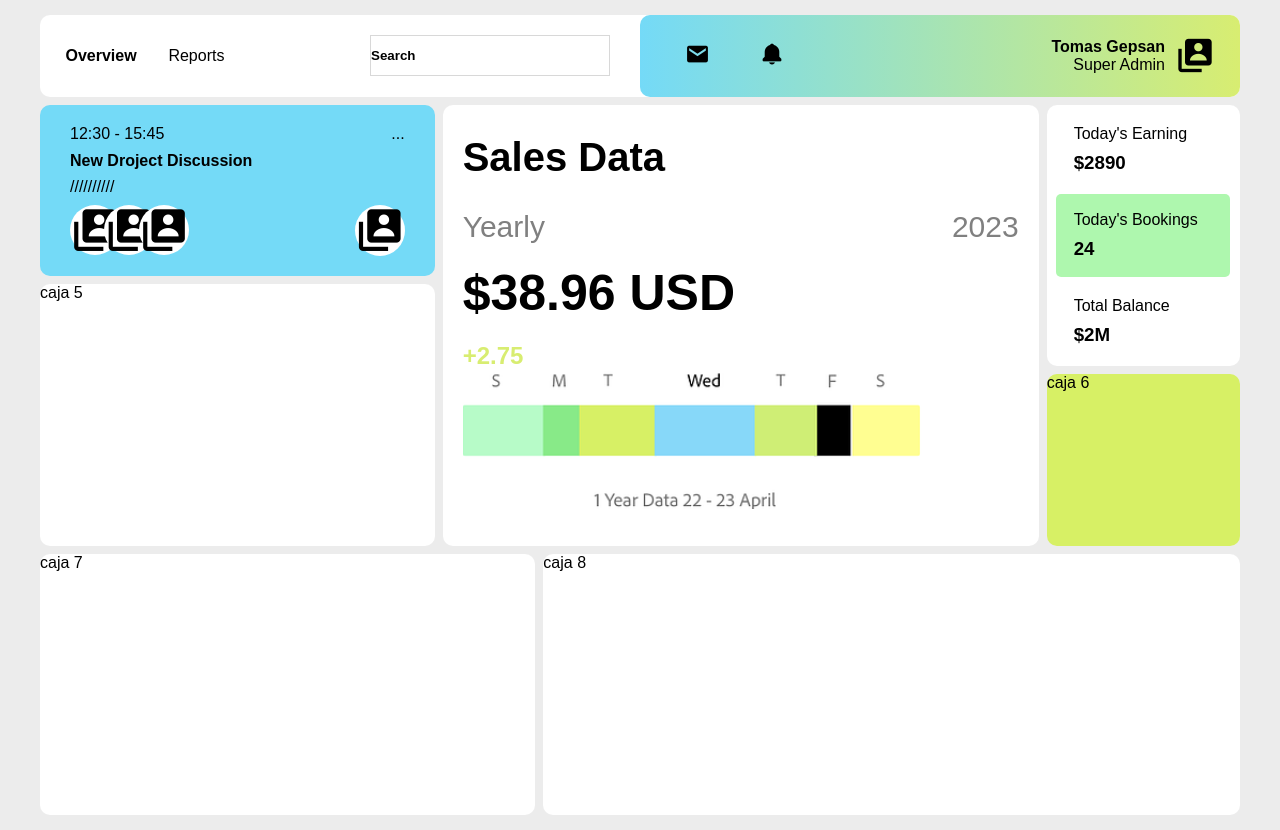
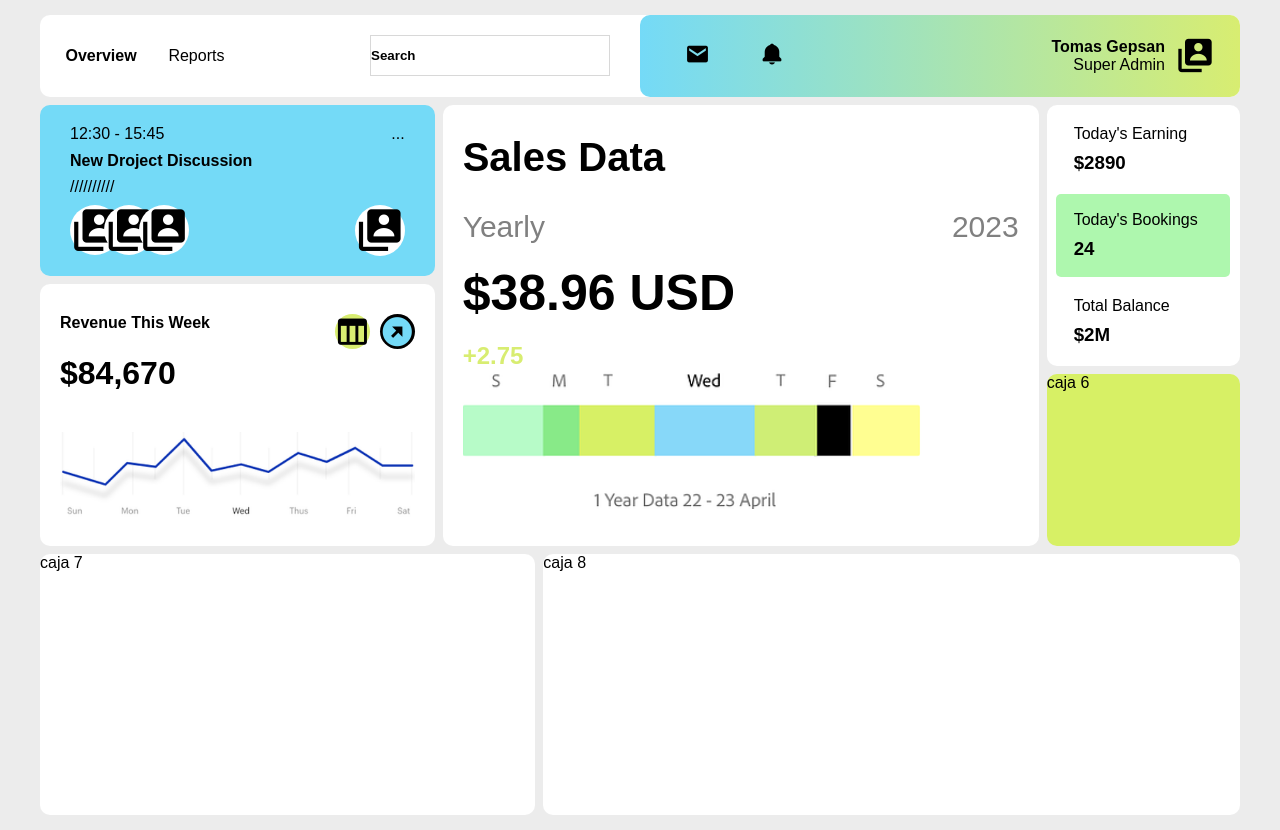
Before and after one commit to JuanDr08/gridBasico, a plain HTML site: page index.html in a window 1280 px wide. Drawn offline with nearby package versions, Linux system fonts and the light colour scheme.

Commit message:
feat: :sparkles: fifth box
added the labels, img and style of the fifth box, also changed some things from the second box

```diff
--- a/css/style.css
+++ b/css/style.css
@@ -111,7 +111,10 @@ body {
     justify-content: space-between;
     padding: 20px 30px;
 }
-
+.p_title {
+    font-weight: bolder;
+    text-transform: capitalize;
+}
 .hora{
     display: flex;
     justify-content: space-between;
@@ -132,10 +135,6 @@ body {
 .perfiles2 > div i:last-child {
     margin-left: -20px;
 }
-
-
-
-
 
 .item_3{
     background: var(--color-secundary);
@@ -164,10 +163,6 @@ body {
 .profit{
     color: var(--color-ternary);
 }
-
-
-
-
 
 .item_4 {
     grid-area: blnc;
@@ -205,7 +200,41 @@ body {
 .item_5 {
     background: var(--color-secundary);
     grid-area: weak;
+    padding: 0 20px;
 }
+
+.title_left_box{
+    display: flex;
+    flex-direction: row;
+    justify-content: space-between;
+    margin-top: 30px;
+}
+.title_left_box p {
+    font-weight: bolder;
+}
+.perfiles_left_box{
+    font-size: 35px;
+}
+.bx-columns {
+    background: var(--color-ternary);
+    border-radius: 50%;
+
+}
+.bxs-right-top-arrow-circle {
+    color: var(--color-quinto);
+    background: black;
+    border-radius: 50%;
+}
+.grafica_left_box {
+    margin-top: 40px;
+}
+
+.grafica_left_box img{
+    width: 100%;
+}
+
+
+
 .item_6 {
     background: #d7f065;
     grid-area: dev;
--- a/index.html
+++ b/index.html
@@ -36,7 +36,7 @@
                 <p>12:30 - 15:45</p>
                 <p>...</p>
             </div>
-            <p><strong>New Droject Discussion</strong></p>
+            <p class="p_title">new droject discussion</p>
             <p>//////////</p>
             <div class="perfiles2">
                 <div>
@@ -73,7 +73,19 @@
                 <h3>$2M</h3>
             </div>
         </div>
-        <div class="item_5">caja 5</div>
+        <div class="item_5">
+            <div class="title_left_box">
+                <p>Revenue This Week</p>
+                <div class="perfiles_left_box">
+                    <i class='bx bx-columns' ></i>
+                    <i class='bx bxs-right-top-arrow-circle'></i>
+                </div>
+            </div>
+            <h1 class="h1-item5">$84,670</h1>
+            <div class="grafica_left_box">
+                <img src="storage/img/grafica_lineas.png">
+            </div>
+        </div>
         <div class="item_6">caja 6</div>
         <div class="item_7">caja 7</div>
         <div class="item_8">caja 8</div>
```
Also changed, not shown: storage/img/grafica_lineas.png (added).
